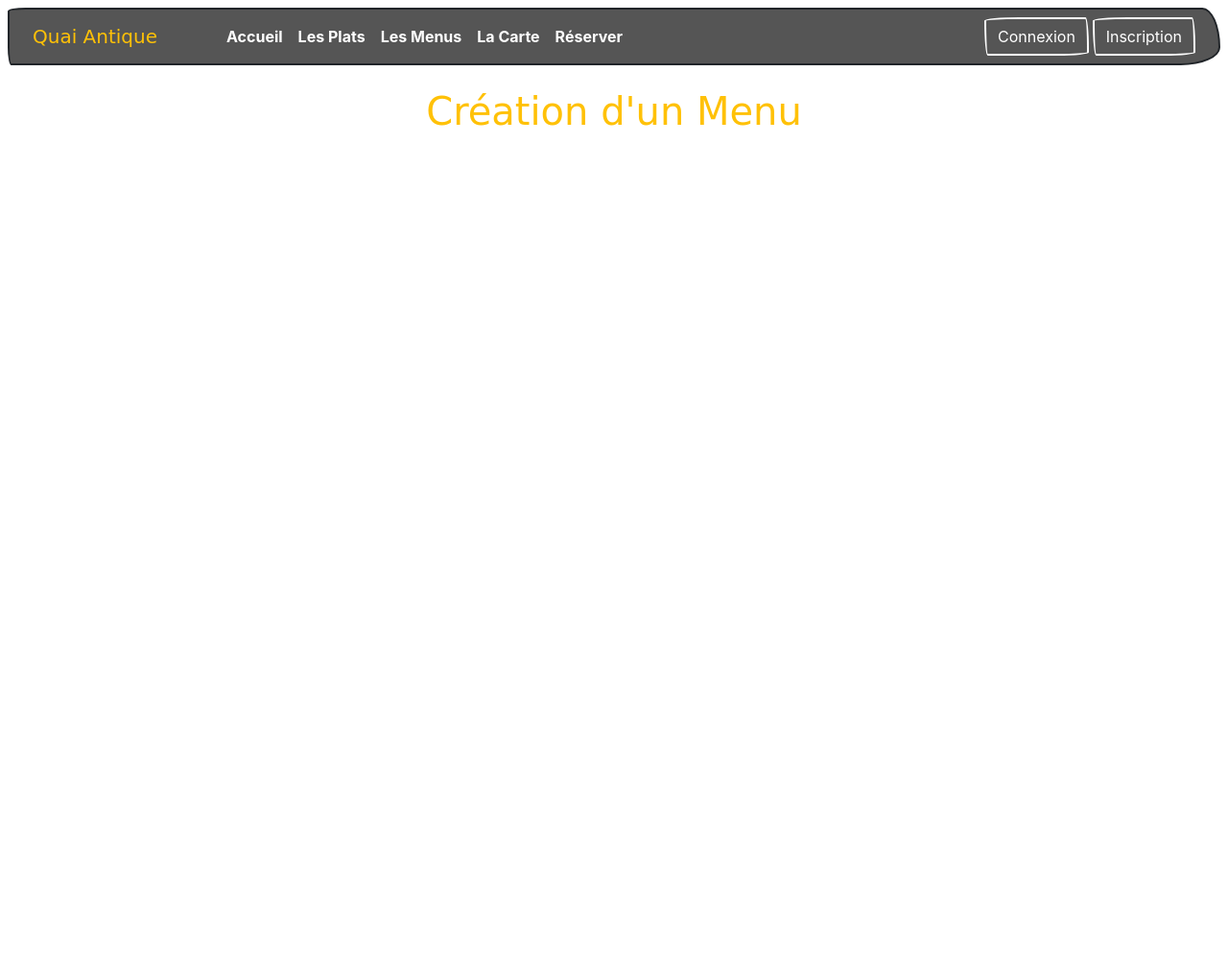
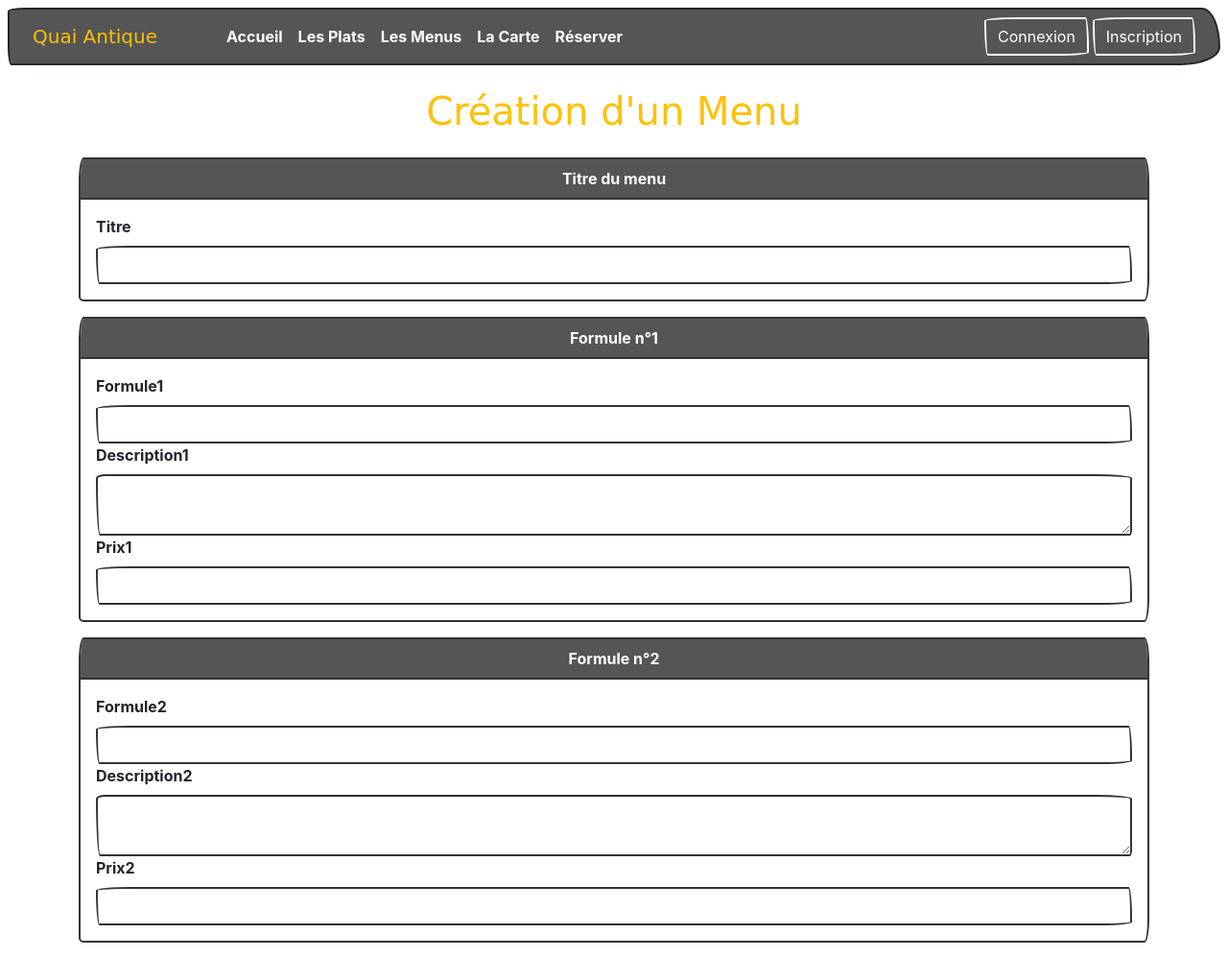
Before and after one commit to guillaume13880/symfony1, a Symfony app: template templates/pages/menus/new.html.twig in a window 1280 px wide. Shown: the whole page at 96% size. Before the commit the page ends 131 px from the top, so only its background shows below. Run offline with Twig, Linux system fonts and the light colour scheme; the template is opened without the code that fills it, so the values that code supplies are empty; form fields are guessed from the names that the template uses; some libraries are stand-ins or nearby versions; some web fonts are replaced.

Commit message:
mise en place du form pour les menus

```diff
--- a/templates/pages/home.html.twig
+++ b/templates/pages/home.html.twig
@@ -28,8 +28,8 @@
     <div class="navigation d-flex justify-content-center mt-4">
         {{ knp_pagination_render(plats) }}
     </div>
-    <div class="container text-center m-4">
-        <button class="btn btn-lg btn-warning" style="width:50%; color:black" type="button">Réserver une table</button>
+    <div class="container m-4">
+        <button class="btn btn-primary btn-lg"; type="button">Réserver une table</button>
     </div>
 
     {% else %}
--- a/templates/pages/menus/new.html.twig
+++ b/templates/pages/menus/new.html.twig
@@ -7,5 +7,79 @@
 
         <h1 class="mt-4 text-warning text-center">Création d'un Menu</h1>
 
+        {{ form_start(form) }}
+
+            <div class="card border-primary mt-4 mb-3">
+                <div class="card-header text-white bg-dark  text-center">Titre du menu</div>
+                <div class="card-body">
+                    <div class="form-group">
+                        {{ form_label(form.titre) }}
+                        {{ form_widget(form.titre) }}
+                        <div class="form-error">
+                            {{ form_errors(form.titre) }}
+                        </div>
+                    </div>
+                </div>
+            </div>
+
+            <div class="card border-primary mb-3">
+                <div class="card-header text-white bg-dark text-center">Formule n°1</div>
+                <div class="card-body">
+                    <div class="form-group">
+                        {{ form_label(form.formule1) }}
+                        {{ form_widget(form.formule1) }}
+                        <div class="form-error">
+                            {{ form_errors(form.formule1) }}
+                        </div>
+                    </div>
+
+                    <div class="form-group">
+                        {{ form_label(form.description1) }}
+                        {{ form_widget(form.description1) }}
+                        <div class="form-error">
+                            {{ form_errors(form.description1) }}
+                        </div>
+                    </div>
+
+                    <div class="form-group">
+                        {{ form_label(form.prix1) }}
+                        {{ form_widget(form.prix1) }}
+                        <div class="form-error">
+                            {{ form_errors(form.prix1) }}
+                        </div>
+                    </div>
+                </div>
+            </div>
+
+            <div class="card border-primary mb-3">
+                <div class="card-header text-white bg-dark text-center">Formule n°2</div>
+                <div class="card-body">
+                    <div class="form-group">
+                        {{ form_label(form.formule2) }}
+                        {{ form_widget(form.formule2) }}
+                        <div class="form-error">
+                            {{ form_errors(form.formule2) }}
+                        </div>
+                    </div>
+
+                    <div class="form-group">
+                        {{ form_label(form.description2) }}
+                        {{ form_widget(form.description2) }}
+                        <div class="form-error">
+                            {{ form_errors(form.description2) }}
+                        </div>
+                    </div>
+
+                    <div class="form-group">
+                        {{ form_label(form.prix2) }}
+                        {{ form_widget(form.prix2) }}
+                        <div class="form-error">
+                            {{ form_errors(form.prix2) }}
+                        </div>
+                    </div>
+                </div>
+            </div>
+
+        {{ form_end(form) }}
     </div>
 {% endblock %}
```
Also changed, not shown: src/Controller/MenusController.php (+15 -2 lines), src/Form/MenusType.php (added, +137 -0 lines).
